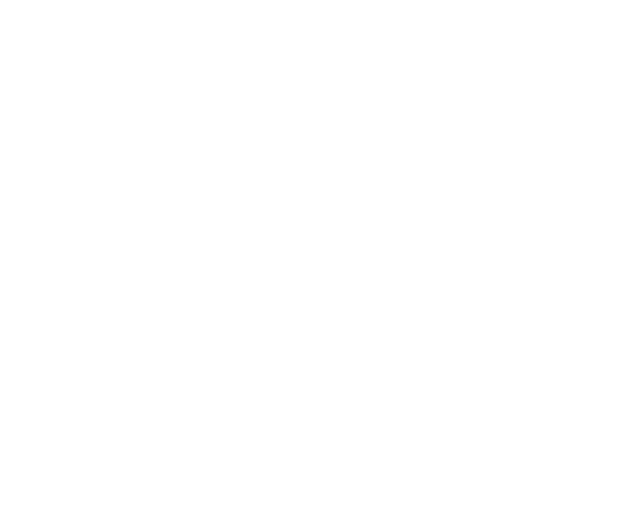
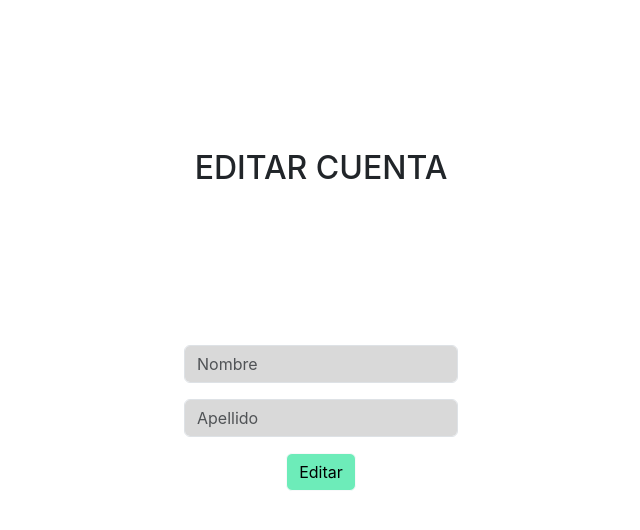
Before and after one commit to BelenLinera/SistemaGestionGimnasioApp, a React (Create React App) app in the folder sistema-gimnasio/: page /admin/edit-admin/1 in a window 1280 px wide. Before the commit this address had no page. Shown: the top 530 px of the page, without its empty margins (319-959 px from the left). Built offline with nearby package versions, Linux system fonts and the light colour scheme.

Commit message:
tk-01 add update admin

```diff
--- a/sistema-gimnasio/src/Components/Admin/AdminServices.js
+++ b/sistema-gimnasio/src/Components/Admin/AdminServices.js
@@ -12,13 +12,15 @@ const createAdmin = (email, nameAdmin, lastName, password) => {
     Email: email,
     Name: nameAdmin,
     Lastname: lastName,
-    Password: password
+    Password: password,
   });
 };
 
 const updateAdmin = (email, nameAdmin, lastName) => {
   // eslint-disable-next-line no-sequences
-  return api.put(`/Admin/${email}`, { nameAdmin, lastName });
+  return api.put(`/api/Admin?emailAdmin=${email}`, {
+    Name: nameAdmin,
+    Lastname: lastName,
+  });
 };
-
 export { getAllAdmins, deleteAdmin, createAdmin, updateAdmin };
--- a/sistema-gimnasio/src/Components/Forms/FormUser/FormUser.css
+++ b/sistema-gimnasio/src/Components/Forms/FormUser/FormUser.css
@@ -1,4 +1,4 @@
-.register-section{
+.form-section{
     height: 80vh;
     display: flex;
     flex-direction: column;
@@ -7,14 +7,14 @@
 
 }
 
-.button-register{
+.button-form{
     background-color: #6DECB9;
 
 }
-.input-register{
+.input-form{
     background-color: #d9d9d9;
 }
-.register-form-group{
+.form-group{
     display: flex;
     align-items: center;
     flex-direction: column;
--- a/sistema-gimnasio/src/Components/Forms/FormUser/FormUser.jsx
+++ b/sistema-gimnasio/src/Components/Forms/FormUser/FormUser.jsx
@@ -5,10 +5,10 @@ import Button from "react-bootstrap/Button";
 import "./FormUser.css";
 import { yupResolver } from "@hookform/resolvers/yup";
 import * as yup from "yup";
-import { createAdmin } from "../../Admin/AdminServices";
-import { useNavigate } from "react-router-dom";
+import { createAdmin, updateAdmin } from "../../Admin/AdminServices";
+import { useNavigate, useParams } from "react-router-dom";
 
-const schema = yup.object({
+const createUserSchema = yup.object({
   firstName: yup
     .string()
     .required("El nombre es requerido")
@@ -31,8 +31,20 @@ const schema = yup.object({
     ),
 });
 
-const FormUser = ({ entity }) => {
+const editUserSchema = yup.object({
+  firstName: yup
+    .string()
+    .required("El nombre es requerido")
+    .matches(/^[a-zA-Z]+$/, "El nombre debe tener solo letras"),
+  lastname: yup
+    .string()
+    .required("El apellido es requerido")
+    .matches(/^[a-zA-Z]+$/, "El apellido debe tener solo letras"),
+});
+
+const FormUser = ({ entity, editForm }) => {
   let navigate = useNavigate();
+  let { userEmail } = useParams();
   const {
     register,
     formState: { errors },
@@ -40,25 +52,40 @@ const FormUser = ({ entity }) => {
     clearErrors,
   } = useForm({
     mode: "onBlur",
-    resolver: yupResolver(schema),
+    resolver: yupResolver(editForm ? editUserSchema : createUserSchema),
   });
   const onSubmit = async (data) => {
+    if (editForm) {
       if (entity === "admin") {
         try {
-        await createAdmin(data.email, data.firstName, data.lastname, data.password);
-        navigate('/admin', { replace: true });
+          await updateAdmin(userEmail, data.firstName, data.lastname);
+          return navigate("/admin", { replace: true });
+        } catch (error) {
+          return console.log(error);
+        }
+      }
+    }
+    if (entity === "admin") {
+      try {
+        await createAdmin(
+          data.email,
+          data.firstName,
+          data.lastname,
+          data.password
+        );
+        navigate("/admin", { replace: true });
       } catch (error) {
         console.log(error);
       }
     }
   };
   return (
-    <section className="register-section">
-      <h2>CREA TU CUENTA</h2>
-      <Form className="register-form-group" onSubmit={handleSubmit(onSubmit)}>
+    <section className="form-section">
+      <h2>{editForm ? "EDITAR CUENTA" : "CREA TU CUENTA"}</h2>
+      <Form className="form-group" onSubmit={handleSubmit(onSubmit)}>
         <Form.Group className="mb-3" controlId="formGroupName">
           <Form.Control
-            className="input-register"
+            className="input-form"
             onFocus={() => clearErrors("firstName")}
             {...register("firstName")}
             type="name"
@@ -72,7 +99,7 @@ const FormUser = ({ entity }) => {
         </Form.Group>
         <Form.Group className="mb-3" controlId="formGroupLastName">
           <Form.Control
-            className="input-register"
+            className="input-form"
             onFocus={() => clearErrors("lastname")}
             {...register("lastname")}
             type="lastname"
@@ -84,9 +111,12 @@ const FormUser = ({ entity }) => {
             </span>
           )}
         </Form.Group>
+        {editForm ? (
+          <> </>
+        ) : (
           <Form.Group className="mb-3" controlId="formGroupEmail">
             <Form.Control
-            className="input-register"
+              className="input-form"
               onFocus={() => clearErrors("email")}
               {...register("email")}
               type="email"
@@ -98,9 +128,13 @@ const FormUser = ({ entity }) => {
               </span>
             )}
           </Form.Group>
+        )}
+        {editForm ? (
+          <> </>
+        ) : (
           <Form.Group className="mb-3" controlId="formGroupPassword">
             <Form.Control
-            className="input-register"
+              className="input-form"
               type="password"
               onFocus={() => clearErrors("password")}
               {...register("password")}
@@ -112,13 +146,18 @@ const FormUser = ({ entity }) => {
               </span>
             )}
           </Form.Group>
-        <Button variant="light" className="button-register" type="submit">
-          Registrarse
+        )}
+        <Button variant="light" className="button-form" type="submit">
+          {editForm ? "Editar" : "Registrarse"}
         </Button>
       </Form>
+      {editForm ? (
+        <></>
+      ) : (
         <div className="have-account">
           Ya tenes cuenta? <a href="">Inicia sesion</a>
         </div>
+      )}
     </section>
   );
 };
--- a/sistema-gimnasio/src/Components/Layout/Layout.jsx
+++ b/sistema-gimnasio/src/Components/Layout/Layout.jsx
@@ -16,6 +16,7 @@ const Layout = () => {
     <Route path="/" element={<Admin />}/>
     <Route path="/admin/create-admin" element={<FormUser entity={"admin"}/>} />
     <Route path= "/admin" element={<Admin/>}/>
+    <Route path = "/admin/edit-admin/:userEmail" element={<FormUser entity={"admin"} editForm={true}/>} />
     </Routes>
     </Router>
     </>
--- a/sistema-gimnasio/src/Components/Shared/Card/Card.jsx
+++ b/sistema-gimnasio/src/Components/Shared/Card/Card.jsx
@@ -9,6 +9,7 @@ import { Button } from "react-bootstrap";
 import "./Card.css";
 import { deleteAdmin } from "../../Admin/AdminServices";
 import ConfirmModal from "../ConfirmModal/ConfirmModal";
+import { Link } from "react-router-dom";
 
 const Card = ({ entity, type, setChanges, changes }) => {
   const [confirm, setConfirmModal] = useState(false);
@@ -40,9 +41,11 @@ const Card = ({ entity, type, setChanges, changes }) => {
           </h6>
         </div>
         <div className="buttons">
-          <Button variant="light" className="button-update-entity">
-            <FontAwesomeIcon icon={faPenToSquare} />
-          </Button>
+          <Link to={`/admin/edit-admin/${entity.email}`}>
+            <Button variant="light" className="button-update-entity">
+              <FontAwesomeIcon icon={faPenToSquare} />
+            </Button>
+          </Link>
           <Button
             variant="light"
             className="button-delete-entity"
```
Lines whose indentation alone changed are shown as unchanged.
